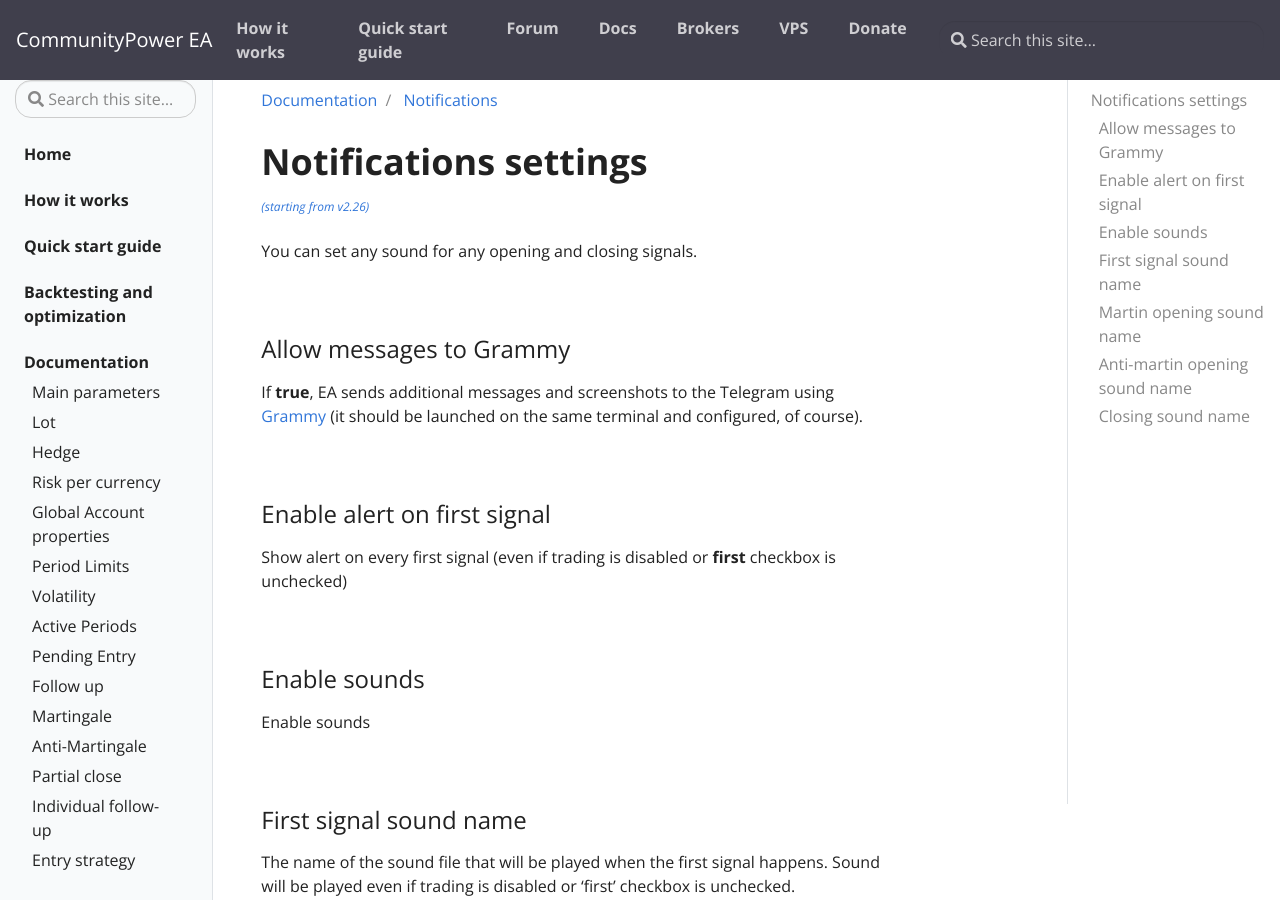
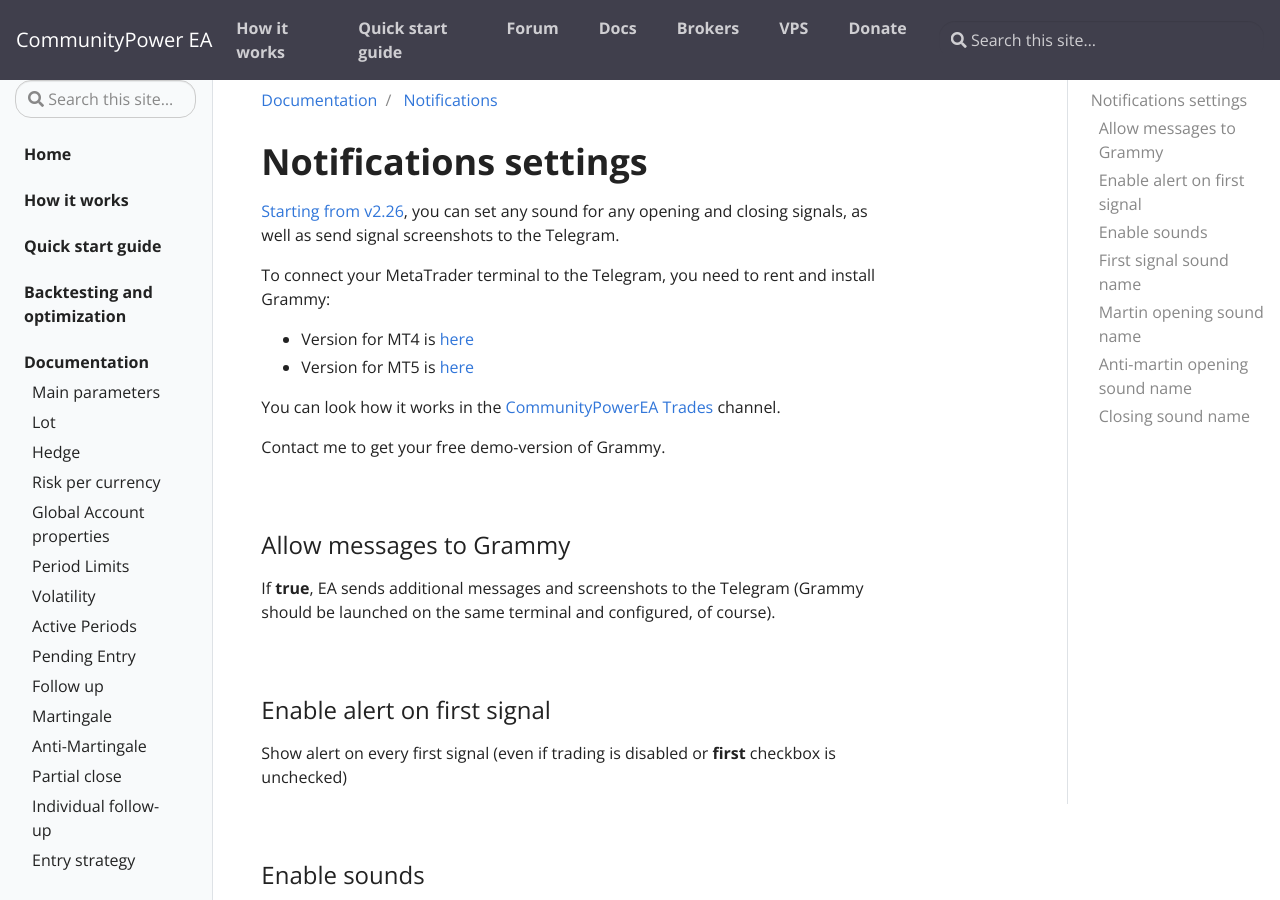
Before and after one commit to komposter/CommunityPowerEA.com, a Jekyll site: the page built from _docs/notifications.md, in a window 1280 px wide and 900 px high. Built offline with Jekyll 4.4.1, drawn with Linux system fonts in a browser that asks for light colours.

Commit message:
Content change

```diff
--- a/_docs/notifications.md
+++ b/_docs/notifications.md
@@ -7,15 +7,21 @@
 
 # Notifications settings
 
-<sup>[*(starting from v2.26)*](/docs/versions-history#20210202-226)</sup>
+[Starting from v2.26](/docs/versions-history#20210202-226), you can set any sound for any opening and closing signals, as well as send signal screenshots to the Telegram.
 
-You can set any sound for any opening and closing signals.
+To connect your MetaTrader terminal to the Telegram, you need to rent and install Grammy:
+ - Version for MT4 is [here](https://www.mql5.com/en/market/product/14774)
+ - Version for MT5 is [here](https://www.mql5.com/en/market/product/14775)
+
+You can look how it works in the [CommunityPowerEA Trades](https://t.me/CommunityPowerEA_Trades) channel.
+
+Contact me to get your free demo-version of Grammy.
 
 <br />
 
 ### Allow messages to Grammy
 
-If **true**, EA sends additional messages and screenshots to the Telegram using [Grammy](https://www.mql5.com/en/market/product/14774) (it should be launched on the same terminal and configured, of course).
+If **true**, EA sends additional messages and screenshots to the Telegram (Grammy should be launched on the same terminal and configured, of course).
 
 <br />
 
```
Also changed, not shown: _docs/versions-history.md (+2 -2 lines).
